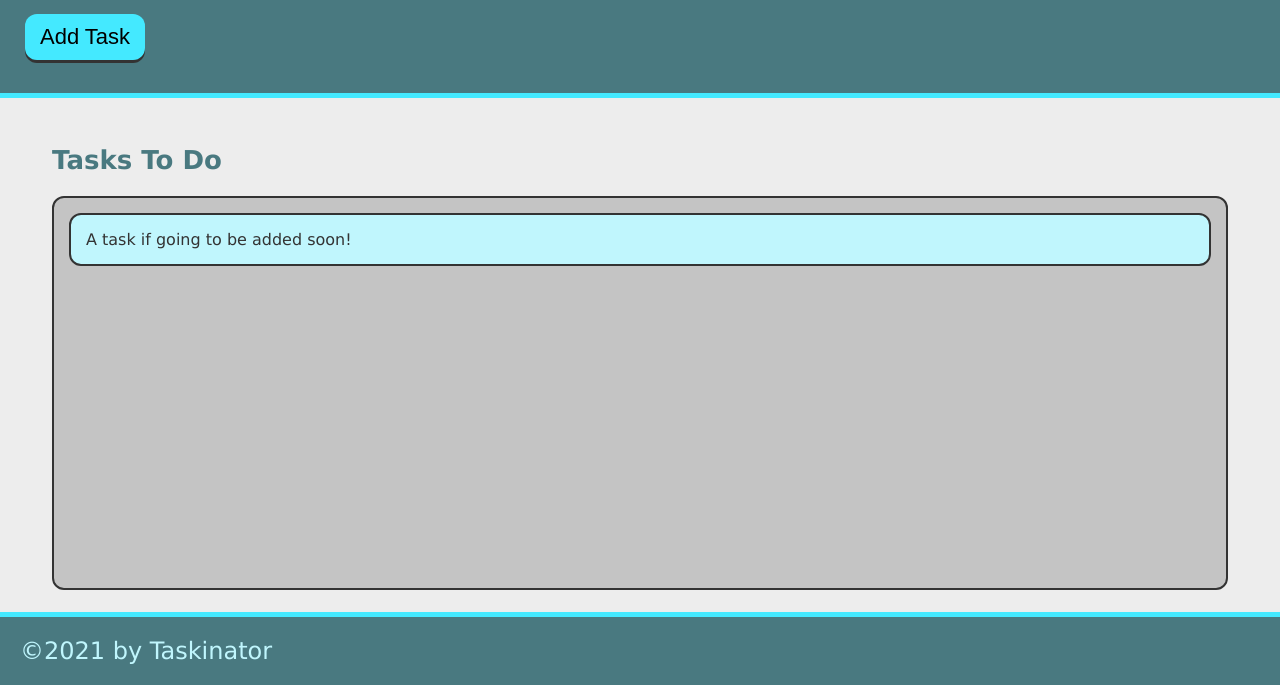
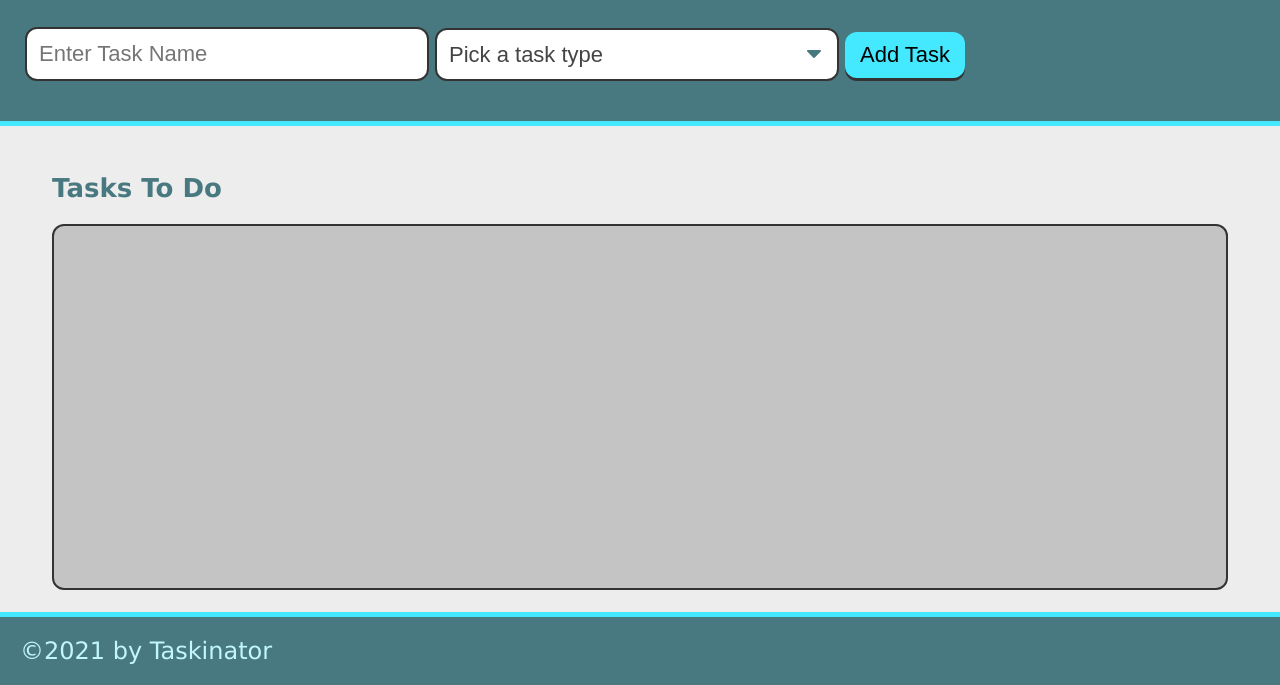
Before and after one commit to rwyland189/taskinator, a plain HTML site: page index.html in a window 1280 px wide. Shown: the part 115-800 px from the top of the page. Drawn offline with Linux system fonts and the light colour scheme.

Commit message:
add ability to submit custom tasks

```diff
--- a/assets/js/script.js
+++ b/assets/js/script.js
@@ -6,6 +6,14 @@ var taskFormHandler = function(event) {
 
     var taskNameInput = document.querySelector("input[name='task-name']").value;
     var taskTypeInput = document.querySelector("select[name='task-type']").value;
+
+    // check if input values are empty strings
+    if (!taskNameInput || !taskTypeInput) {
+        alert('You need to fill out the task form!');
+        return false;
+    }
+
+    formEl.reset();
 
     // package up data as an object
     var taskDataObj = {
--- a/index.html
+++ b/index.html
@@ -13,16 +13,31 @@
 
             <p>Click the button below to add a new task!</p>
 
-            <button id="save-task" class="btn">Add Task</button>
+            <form id="task-form">
+                <div class="form-group">
+                    <input type="text" name="task-name" placeholder="Enter Task Name" />
+                </div>
+
+                <div class="form-group">
+                    <select name="task-type" class="select-dropdown">
+                        <option value="" disable selected>Pick a task type</option>
+                        <option value="Print">Print</option>
+                        <option value="Web">Web</option>
+                        <option value="Mobile">Mobile</option>
+                    </select>
+                </div>
+
+                <div class="form-group">
+                    <button class="btn" id="save-task" type="submit">Add Task</button>
+                </div>
+            </form>
         </header>
 
         <main class="page-content">
             <section class="task-list-wrapper">
                 <h2 class="list-title">Tasks To Do</h2>
 
-                <ul id="tasks-to-do" class="task-list">
-                    <li class="task-item">A task if going to be added soon!</li>
-                </ul>
+                <ul id="tasks-to-do" class="task-list"></ul>
             </section>
         </main>
 
```
